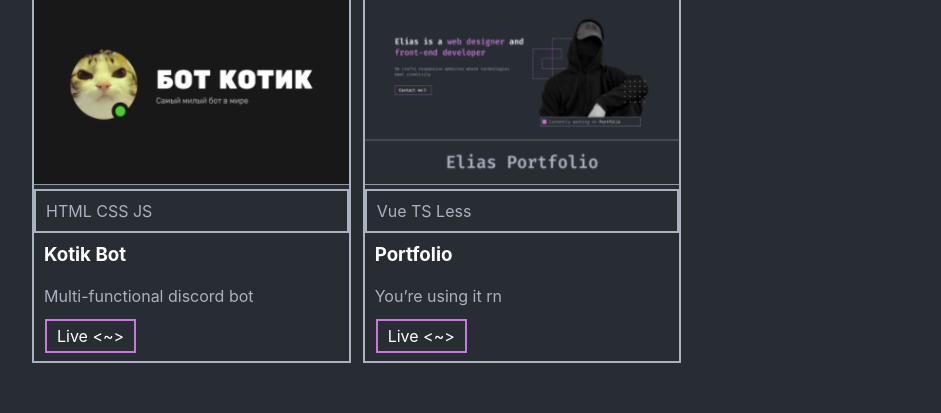
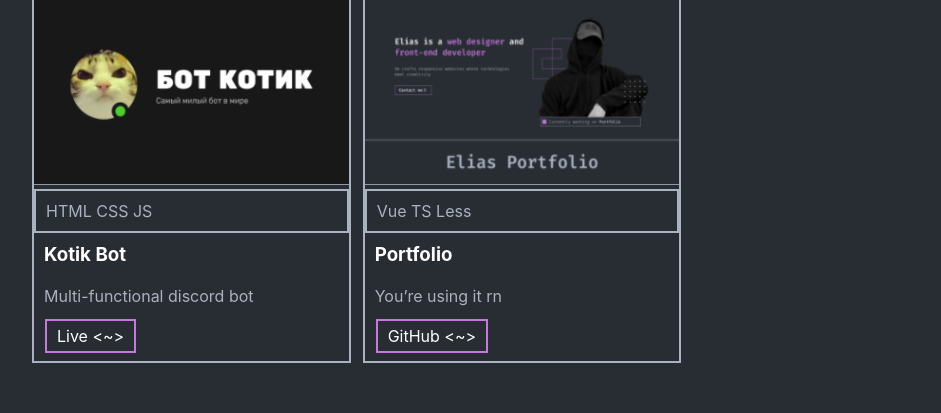
Before and after one commit to 89811421793/portfolio, a React app: page / in a window 1280 px wide. Shown: the part 739-1152 px from the top of the page, without its empty margins (110-1051 px from the left). Built offline with nearby package versions, Linux system fonts and the light colour scheme.

Commit message:
кнопка github и условный рендеринг

```diff
--- a/src/pages/homepage/layout/sections/projects/project/Project.tsx
+++ b/src/pages/homepage/layout/sections/projects/project/Project.tsx
@@ -8,6 +8,7 @@ type ProjectPropsType = {
   title: string;
   desc: string;
   showCached: boolean;
+  showGithub?: boolean;
 };
 
 export const Project = (props: ProjectPropsType) => {
@@ -17,7 +18,11 @@ export const Project = (props: ProjectPropsType) => {
       <TechnologyList>{props.list}</TechnologyList>
       <ProjectTitle>{props.title}</ProjectTitle>
       <ProjectDescription>{props.desc}</ProjectDescription>
-      <Link href="#">Live &lt;~&gt;</Link>
+      {props.showGithub ? ( // Условный рендеринг для кнопки GitHub
+        <Link href="#">GitHub &lt;~&gt;</Link>
+      ) : (
+        <Link href="#">Live &lt;~&gt;</Link>
+      )}
       {props.showCached && <CachedLink href="#">Cached &gt;=</CachedLink>} {/* Условный рендеринг */}
     </StyledProject>
   );
--- a/src/pages/projectspage/layout/sections/completeapps/CompleteApps.tsx
+++ b/src/pages/projectspage/layout/sections/completeapps/CompleteApps.tsx
@@ -57,6 +57,7 @@ export const CompleteApps: React.FC = () => {
             title={"Portfolio"}
             desc="You’re using it rn"
             showCached={false}
+            showGithub={true}
           />
         </ProjectsContainer>
       </Container>
```
